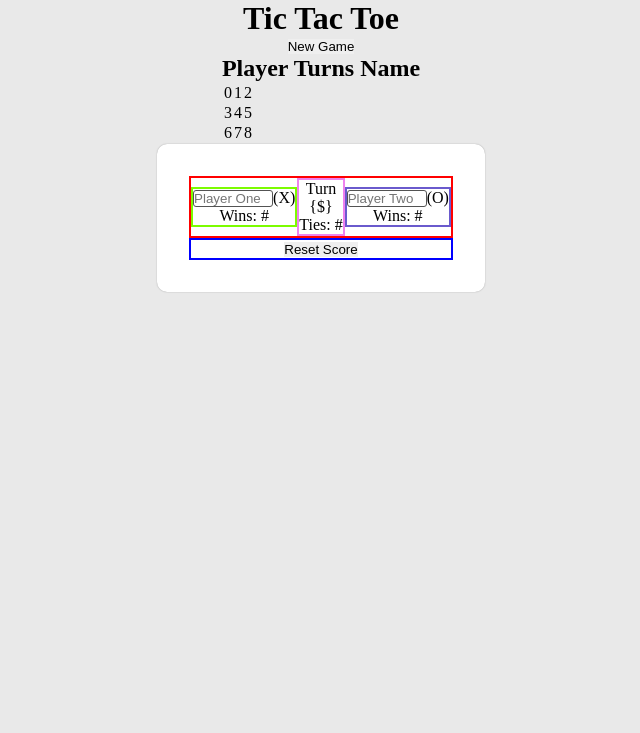
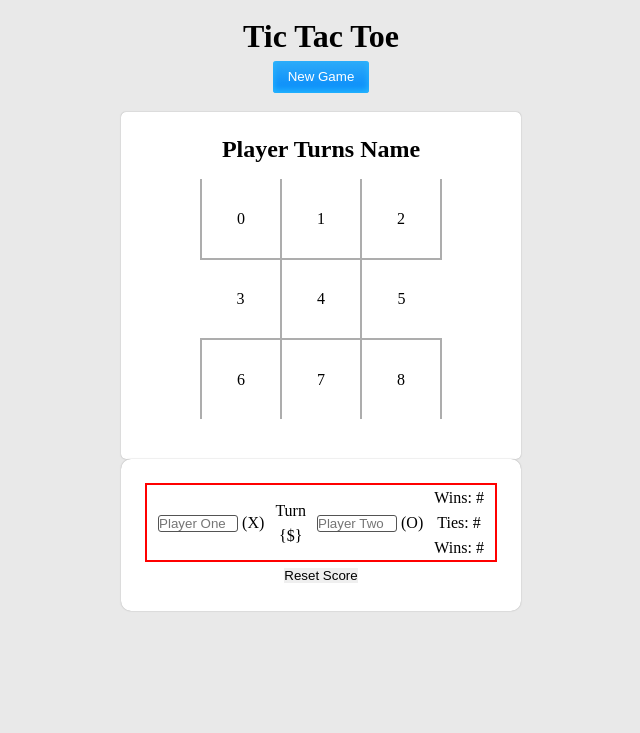
Before and after one commit to dayjyun/tic-tac-toe, a plain HTML site: page index.html in a window 1280 px wide. Shown: the top 733 px of the page, without its empty margins (319-959 px from the left). Drawn offline with Linux system fonts and the light colour scheme.

Commit message:
current progress with css

```diff
--- a/index.html
+++ b/index.html
@@ -13,30 +13,34 @@
   </head>
   <body>
     <header>
+      <div>
         <h1>Tic Tac Toe</h1>
-    </header>
+      </div>
       <nav>
         <button class="new-game-button">New Game</button>
       </nav>
+    </header>
     <main>
       <h2>Player Turns Name</h2>
+      <div class="table-container">
         <table>
-        <tr>
+          <tr class="table-top">
             <td>0</td>
             <td>1</td>
             <td>2</td>
           </tr>
-        <tr>
+          <tr class="table-mid">
             <td>3</td>
             <td>4</td>
             <td>5</td>
           </tr>
-        <tr>
+          <tr class="table-end">
             <td>6</td>
             <td>7</td>
             <td>8</td>
           </tr>
         </table>
+      </div>
     </main>
     <section>
       <div class="player-info-container">
@@ -46,16 +50,13 @@
             name="player-one-name"
             class="name-input"
             placeholder="Player One"
-          />(X)
-          <div>Wins: #</div>
+          />
+          (X)
         </div>
         <div class="turn-info-container">
           <div>
             <div>Turn</div>
             <div>{$}</div>
-          </div>
-          <div>
-            <div>Ties: #</div>
           </div>
         </div>
         <div class="player-two-info">
@@ -64,7 +65,14 @@
             name="player-two-name"
             class="name-input"
             placeholder="Player Two"
-          />(O)
+          />
+          (O)
+        </div>
+        <div class="game-score-info">
+          <div>Wins: #</div>
+          <div>
+            <div>Ties: #</div>
+          </div>
           <div>Wins: #</div>
         </div>
       </div>
--- a/style.css
+++ b/style.css
@@ -17,7 +17,6 @@ button {
 }
 
 body {
-  /* border: 2px solid aquamarine; */ /* ! */
   display: flex;
   justify-content: center;
   align-items: center;
@@ -25,79 +24,112 @@ body {
   background-color: rgb(233, 233, 233);
 }
 
-h1 {
-  /* border: 2px solid red; */ /* ! */
+/* *********************************************************************Top */
+header {
+  padding: 1rem 0;
   text-align: center;
+  line-height: 40px;
+}
+
+
+.new-game-button {
+  width: 6rem;
+  height: 2rem;
+  border-width: 1px;
+  color: #fff;
+  border-color: #0b0e07;
+  border-radius: 3px;
+  box-shadow: inset 0px -3px 7px 0px #29bbff;
+  background:linear-gradient(#2dabf9, #0688fa);
+}
+
+/* *********************************************************************Main */
+main {
+  background-color: #fff;
+  border-radius: 5px;
+  box-shadow: 0 0 1.2px rgba(116, 116, 116, 0.75);
+  text-align: center;
+  padding: 1.5rem;
+  min-width: 25rem;
+  min-height: 2rem;
+}
+
+.table-container {
+  padding: 1rem 0;
 }
 
 table {
-  /* border: 2px solid red; */ /* ! */
-  display: grid;
-  /* search MDN how to set up grid */
+  border-collapse: collapse;
+  margin: 0 auto;
 }
 
-/* td { */
-/* border: 2px solid yellowgreen; */ /* ! */
-/* search MDN how to set up grid box size */
-/* } */
+td {
+  border: 2px solid #adadad;
+  height: 5rem;
+  width: 5rem;
+  text-align: center;
+}
 
 td:hover {
   cursor: pointer;
 }
 
-/* Section */
+.table-top td {
+  border-top: none;
+}
+
+.table-mid td {
+  border-left: none;
+}
+
+.table-mid td:last-child {
+  border-right: none;
+}
+
+.table-end td {
+  border-bottom: none;
+}
+
+/* ********************************************************************Section */
 section {
   background-color: #ffffff;
   border-radius: 10px;
   box-shadow: 0 0 1.2px rgba(116, 116, 116, 0.75);
-  padding: 2rem;
-  min-width: 20rem;
+  padding: 1.5rem;
+  min-width: 25rem;
   min-height: 2rem;
+  line-height: 25px;
 }
 
 .player-info-container {
   border: 2px solid red;
   display: flex;
-  justify-content: center;
+  justify-content: space-evenly;
   align-items: center;
-}
-
-.player-one-info {
-  border: 2px solid lawngreen;
-  text-align: center;
-}
-
-.turn-info-container {
-  border: 2px solid violet;
-  text-align: center;
-}
-
-.player-two-info {
-  border: 2px solid slateblue;
   text-align: center;
 }
 
 .name-input {
-  border: 1px solid rgb(83, 83, 83);
+  border: 1px solid #535353;
   border-radius: 3px;
   width: 5rem;
 }
 
 .reset-score-container {
-  border: 2px solid blue;
+  /* border: 2px solid blue; */
   text-align: center;
 }
 
-/* Footer */
+/* *********************************************************************Footer */
 footer {
   display: flex;
   justify-content: space-evenly;
   align-items: center;
-  position: absolute;
   bottom: 0;
   color: rgb(31, 30, 30);
   height: 4rem;
   width: 60%;
+  position: absolute;
 }
 
 .personal-links-container {
@@ -106,7 +138,7 @@ footer {
 }
 
 .fa-brands {
-  color: rgb(109, 109, 109);
+  color: #6d6d6d;
   font-size: 24px;
 }
 
```
Lines whose indentation alone changed are shown as unchanged.
